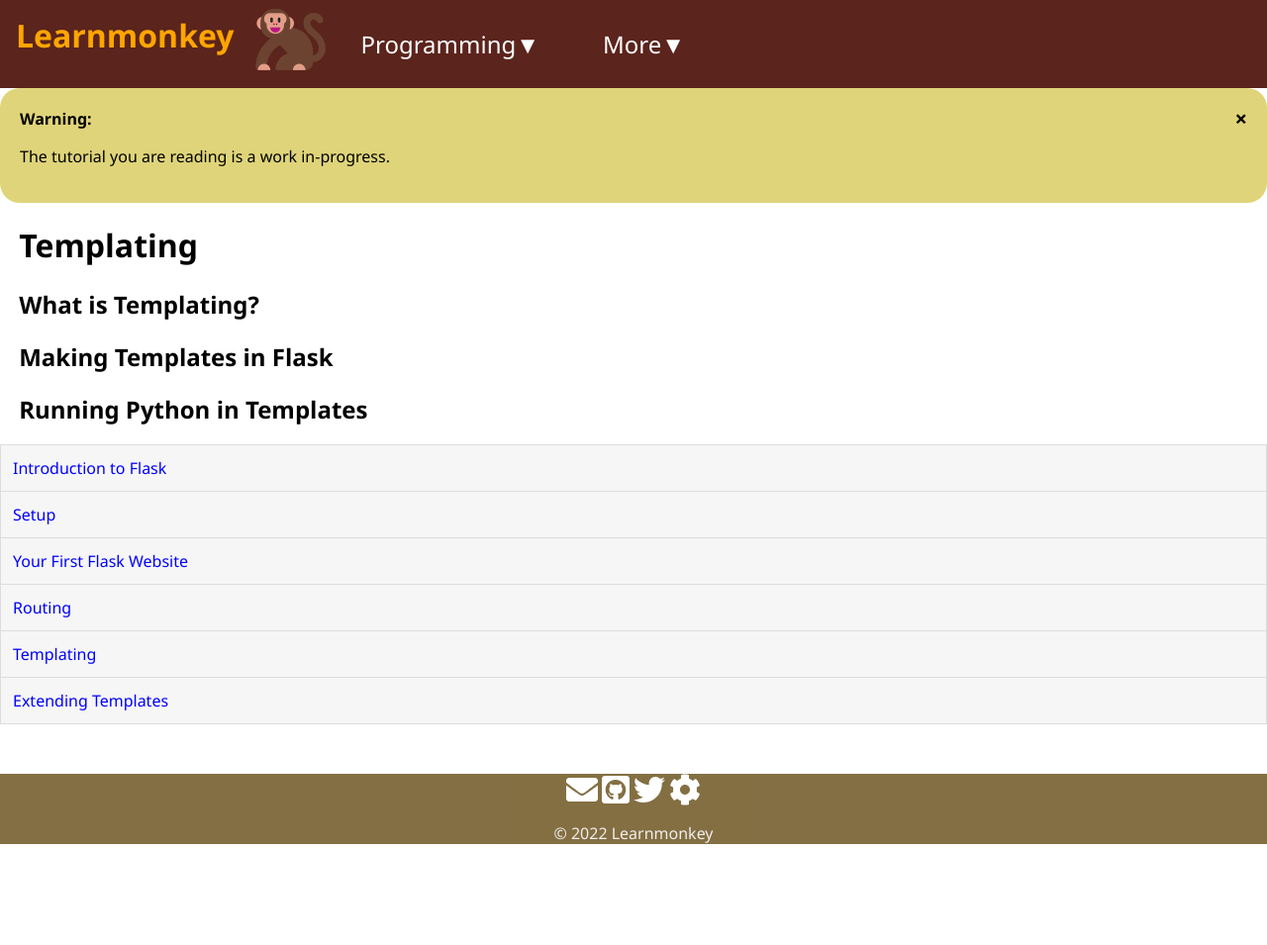
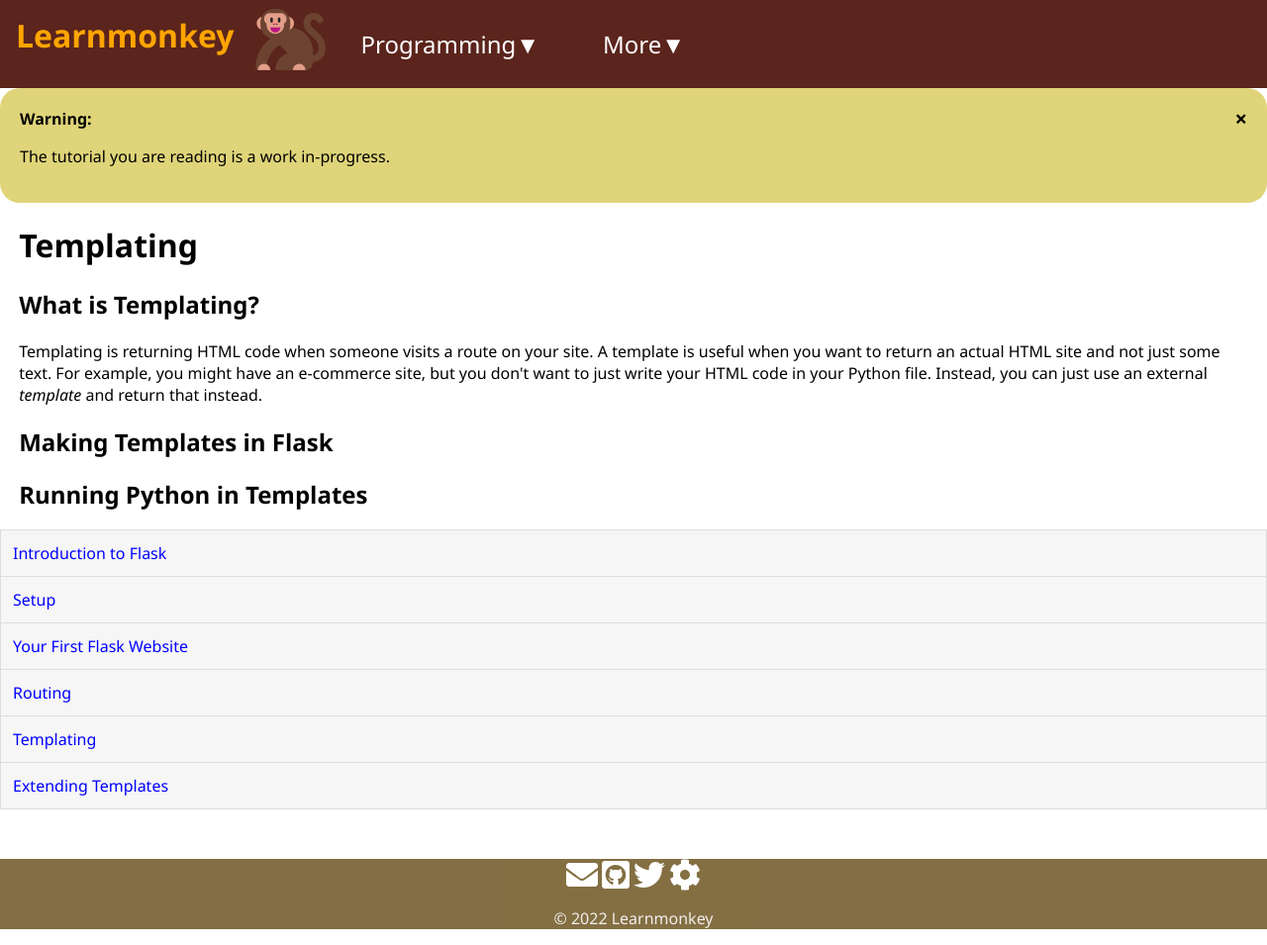
Before and after one commit to learnmonkey/learnmonkey.github.io, a Jekyll site: the page built from programming/python/flask/templating.html, in a window 1280 px wide. Shown: the whole page at 99% size. Built offline with Jekyll 4.4.1, drawn with Linux system fonts in a browser that asks for light colours; nearby versions of some CDN libraries; before the commit the page ends 900 px from its top, so only the background shows below that.

Commit message:
expand section

```diff
--- a/programming/python/flask/templating.html
+++ b/programming/python/flask/templating.html
@@ -8,6 +8,7 @@ permalink: /programming/python/flask/templating/
 
 <section>
     <h2>What is Templating?</h2>
+    <p>Templating is returning HTML code when someone visits a route on your site. A template is useful when you want to return an actual HTML site and not just some text. For example, you might have an e-commerce site, but you don't want to just write your HTML code in your Python file. Instead, you can just use an external <i>template</i> and return that instead.</p>
 </section>
 
 <section>
```
